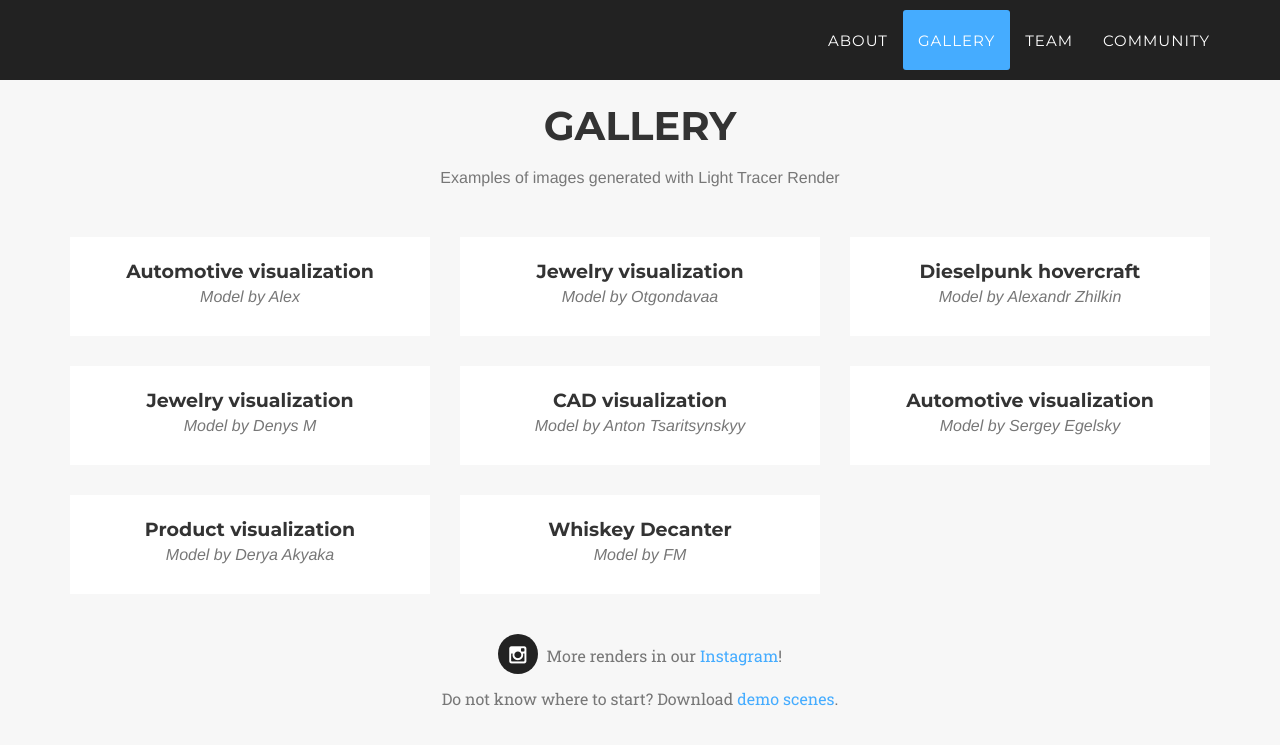
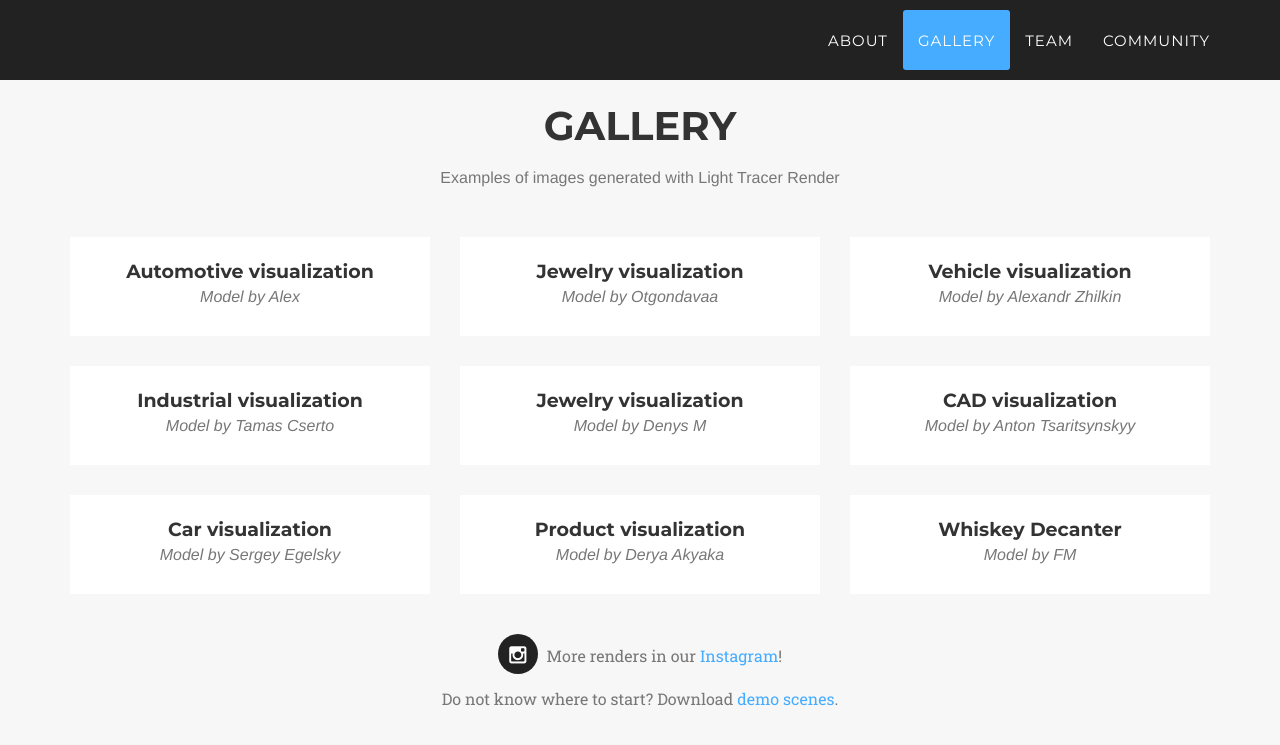
Before and after one commit to light-tracer/lighttracer.org, a Jekyll site: the page built from _posts/2019-05-28-project-6.markdown, in a window 1280 px wide and 900 px high, scrolled down 2834 px. Shown: the top 745 px of the window. Built offline with Jekyll 4.4.1, drawn with Linux system fonts in a browser that asks for light colours; some web fonts are replaced.

```diff
--- a/_posts/2019-05-28-project-6.markdown
+++ b/_posts/2019-05-28-project-6.markdown
@@ -1,5 +1,5 @@
 ---
-title: Automotive visualization
+title: Car visualization
 subtitle: Model by Sergey Egelsky
 layout: default
 modal-id: 6
--- a/_posts/2019-08-27-project-7.markdown
+++ b/_posts/2019-08-27-project-7.markdown
@@ -1,5 +1,5 @@
 ---
-title: Dieselpunk hovercraft
+title: Vehicle visualization
 subtitle: Model by Alexandr Zhilkin
 layout: default
 modal-id: 7
```
Also changed, not shown: _posts/2019-08-27-project-12.markdown (added, +13 -0 lines), img/portfolio/cooler.jpg, img/portfolio/cooler_preview.jpg, img/portfolio/fan.jpg (added), img/portfolio/fan_preview.jpg (added), 1 other file.
